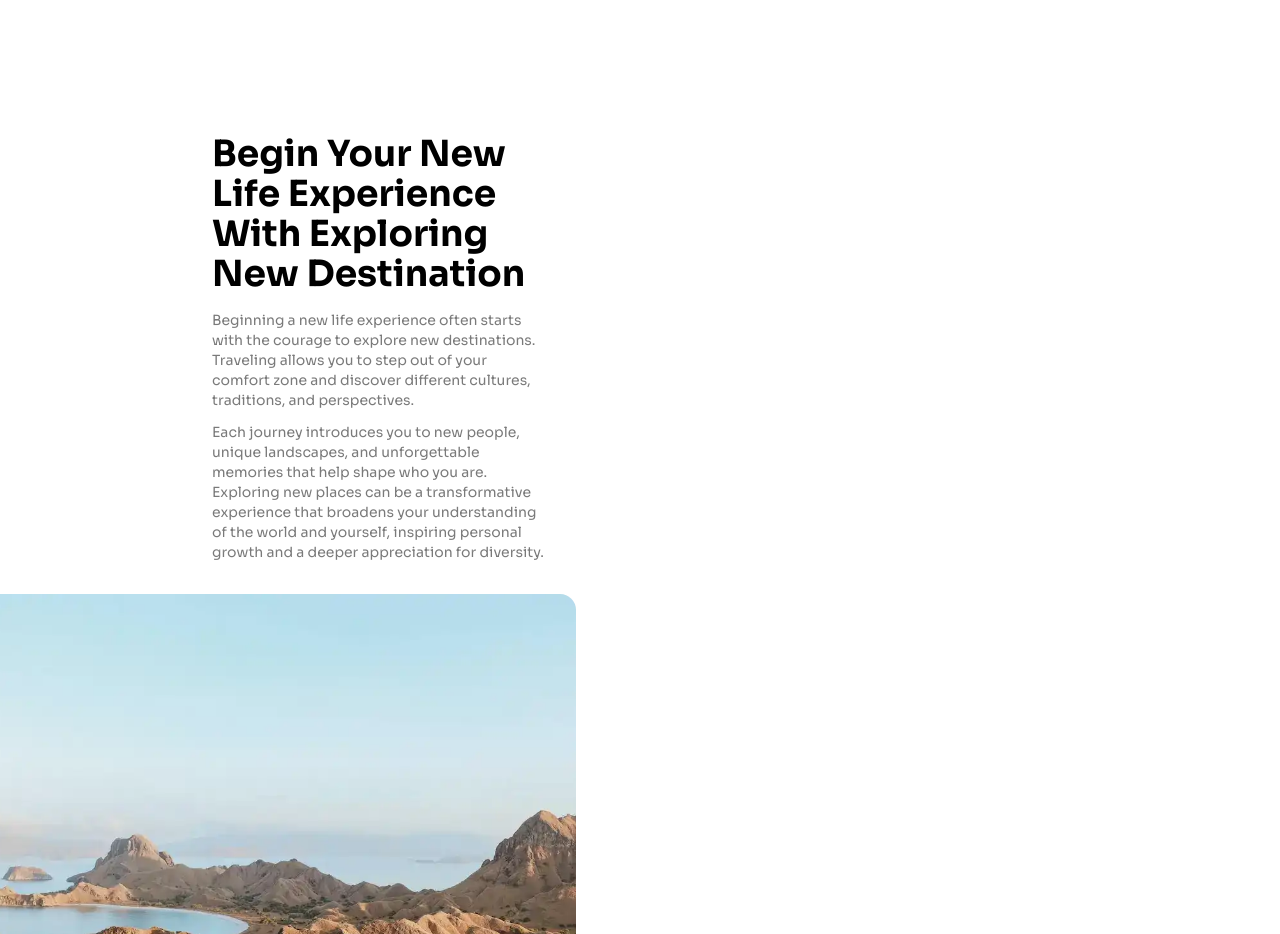
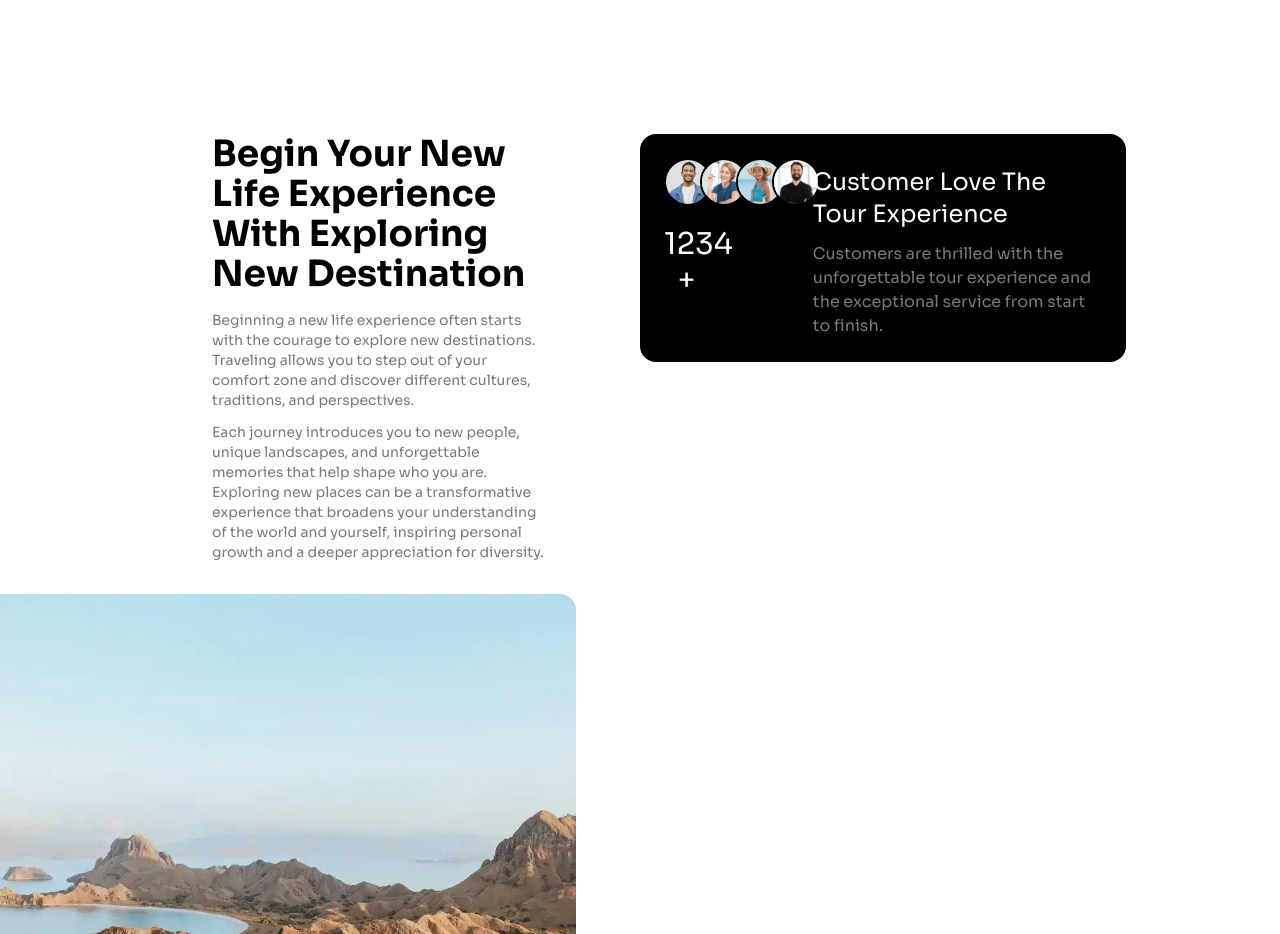
Before and after one commit to mvdevelop/skyfare-19sl, a Next.js app: page / in a window 1280 px wide. Shown: the part 1900-2834 px from the top of the page. Built offline with nearby package versions, Linux system fonts and the light colour scheme; a web font is replaced by a local one.

Commit message:
working on index.jsx

```diff
--- a/src/app/Index.jsx
+++ b/src/app/Index.jsx
@@ -91,7 +91,24 @@ export default function Index() {
                 <p className='w-[90%] text-[#7a7a7a] text-sm'>Each journey introduces you to new people, unique landscapes, and unforgettable memories that help shape who you are. Exploring new places can be a transformative experience that broadens your understanding of the world and yourself, inspiring personal growth and a deeper appreciation for diversity.</p>
               </div>
               <div className='about-image mt-8 hidden lg:flex'>
-                <Image src={about01} alt='about01' className='rounded-r-2xl w-[45%] h-[600px] object-cover absolute left-0' />
+                <Image src={about01} alt='About01' className='rounded-r-2xl w-[45%] h-[600px] object-cover absolute left-0' />
+              </div>
+            </div>
+          </div>
+          <div className='lg:w-[50%]'>
+            <div className='bg-[#000] text-white p-6 rounded-2xl flex md:flex-row justify-between md:gap-20'>
+              <div className='autor-sec'>
+                <div className='flex -space-x-3'>
+                  <Image src={author01} alt='Author01' className='w-12 h-12 rounded-full border-2 border-black' />
+                  <Image src={author02} alt='Author02' className='w-12 h-12 rounded-full border-2 border-black' />
+                  <Image src={author03} alt='Author03' className='w-12 h-12 rounded-full border-2 border-black' />
+                  <Image src={author04} alt='Author04' className='w-12 h-12 rounded-full border-2 border-black' />
+                </div>
+                <h2 className='text-white mt-5 text-3xl'>1234 &nbsp; +</h2>
+              </div>
+              <div className='customers'>
+                <h1 className='text-white text-2xl mt-2 mb-3'>Customer Love The Tour Experience</h1>
+                <p className='text-[#7a7a7a]'>Customers are thrilled with the unforgettable tour experience and the exceptional service from start to finish.</p>
               </div>
             </div>
           </div>
```
